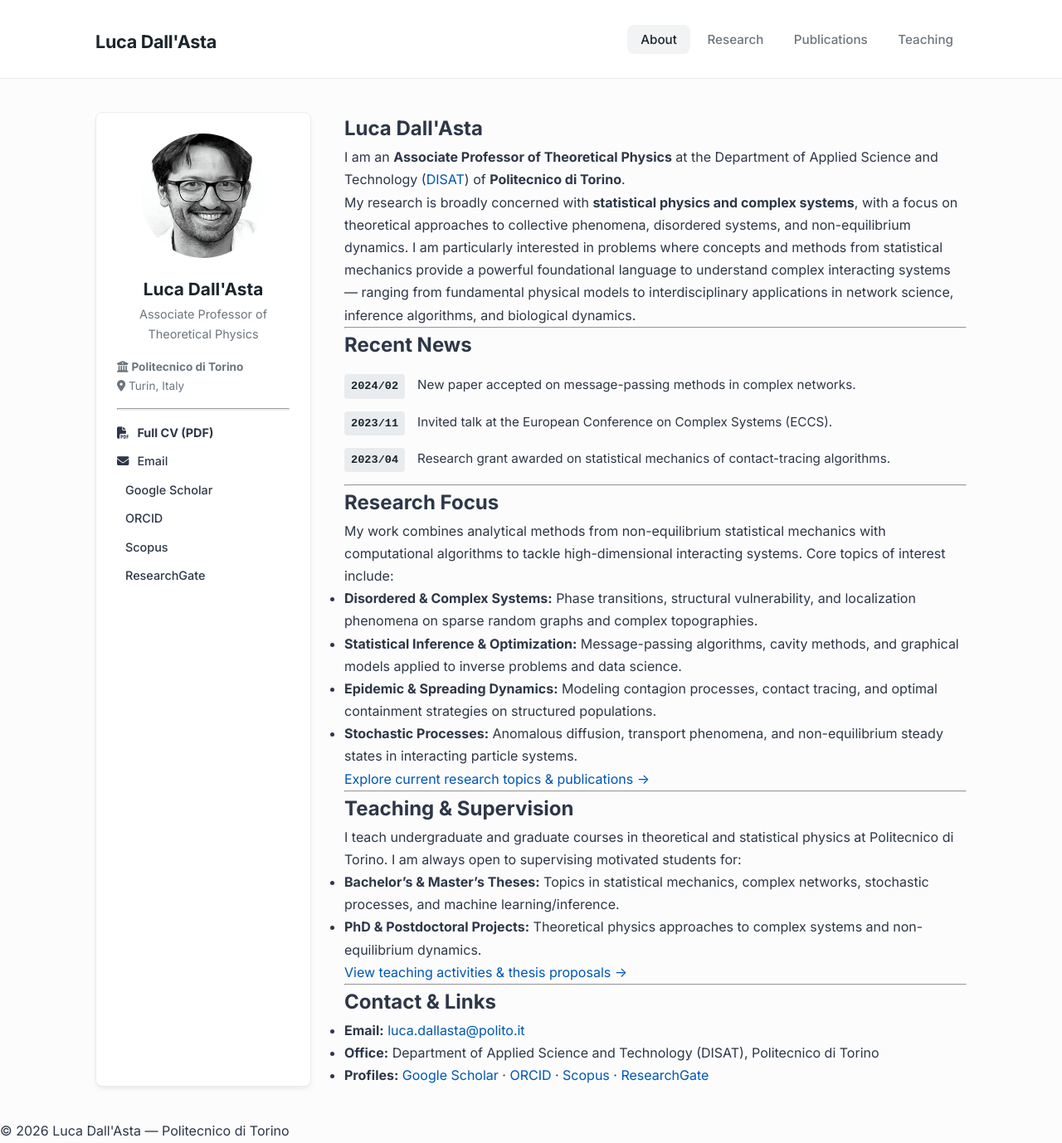
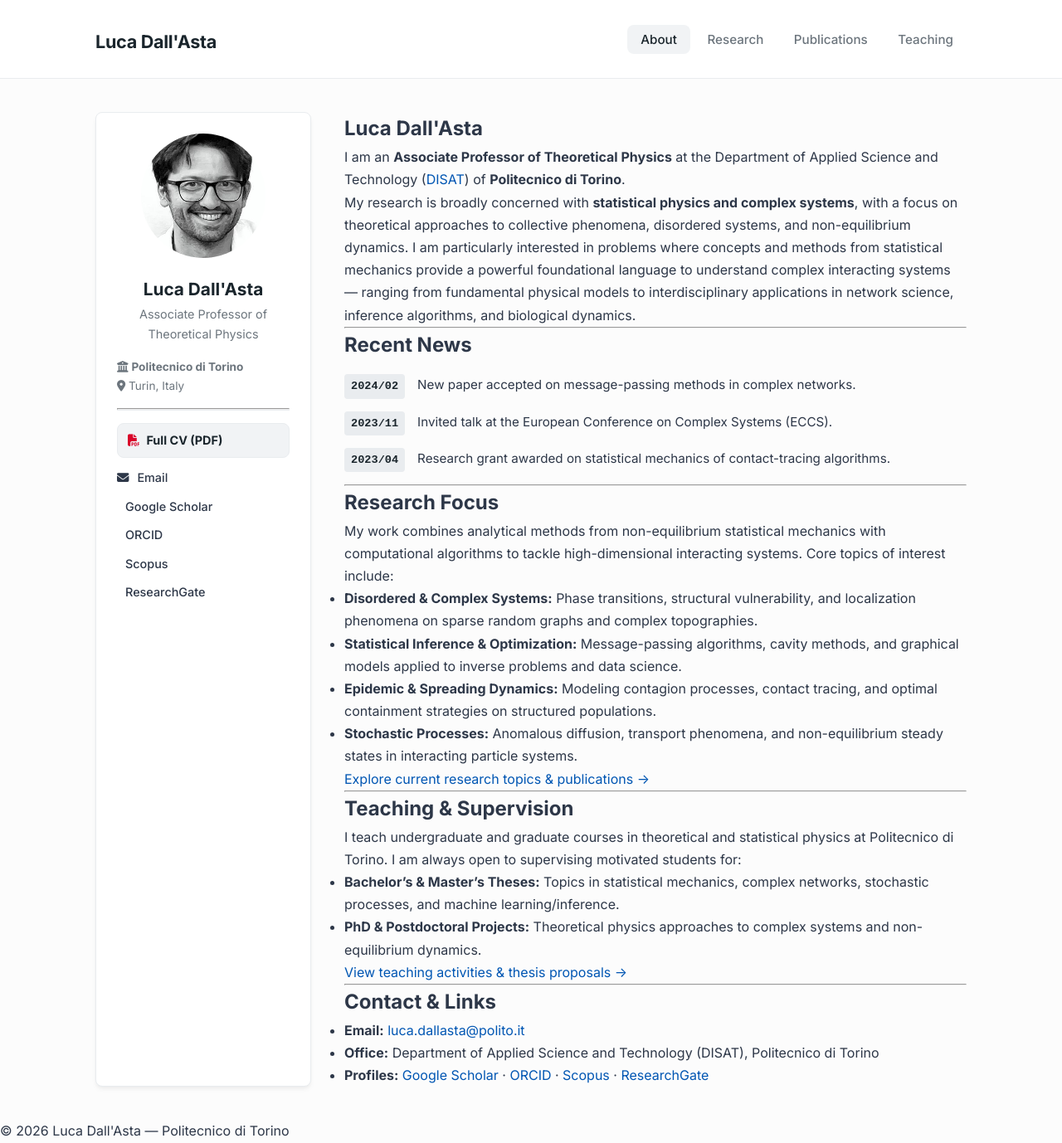
Before and after one commit to dallasta/dallasta.github.io, a Jekyll site: the page built from _pages/about.md, in a window 1280 px wide and 1378 px high. Shown: the whole window at 83% size. Built offline with Jekyll 4.4.1, drawn with Linux system fonts in a browser that asks for light colours; a style sheet for code colours, icons or effects is not loaded.

Commit message:
Update custom.css

```diff
--- a/assets/css/custom.css
+++ b/assets/css/custom.css
@@ -143,3 +143,34 @@ body:not(.layout--home) .page {
   padding-right: 0 !important;
   margin-right: 0 !important;
 }
+
+/* Styling specifico per il link al CV nella sidebar */
+.sidebar-links li.cv-link {
+  margin-bottom: 12px;
+}
+
+.sidebar-links li.cv-link a {
+  background: #f1f3f5;
+  color: var(--primary-color);
+  padding: 8px 12px;
+  border-radius: var(--radius);
+  border: 1px solid var(--border-light);
+  display: flex;
+  align-items: center;
+  gap: 8px;
+  transition: all 0.2s ease;
+}
+
+.sidebar-links li.cv-link a:hover {
+  background: var(--primary-color);
+  color: #ffffff;
+  text-decoration: none;
+}
+
+.sidebar-links li.cv-link i {
+  color: #d90429; /* Rosso PDF */
+}
+
+.sidebar-links li.cv-link a:hover i {
+  color: #ffffff;
+}
```
